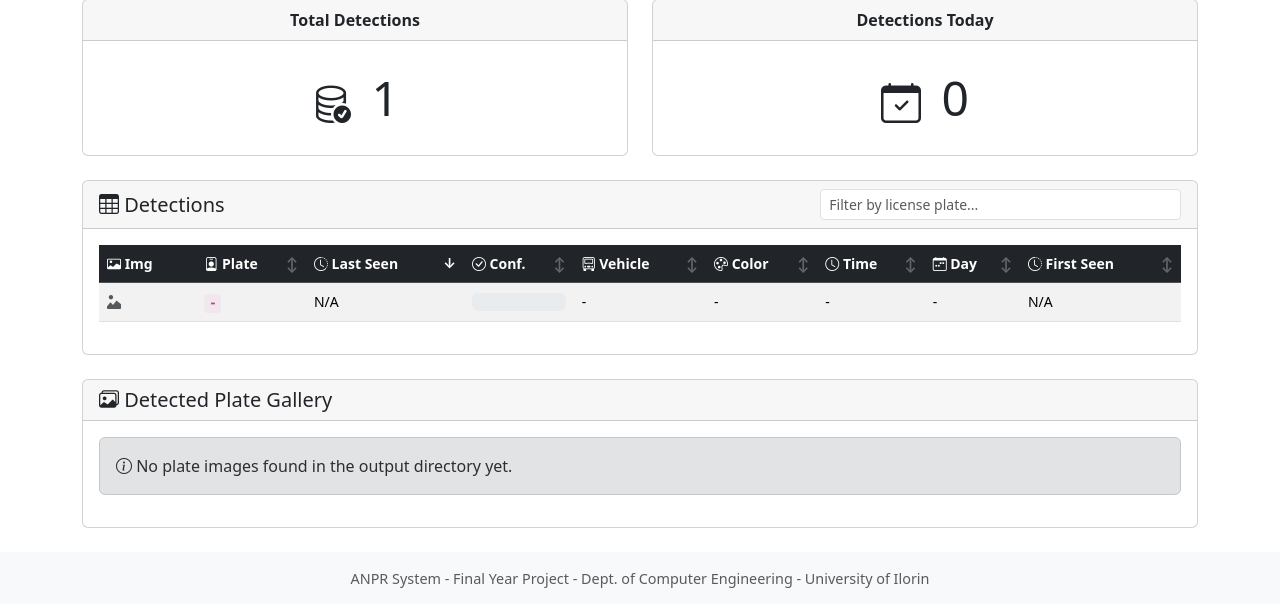
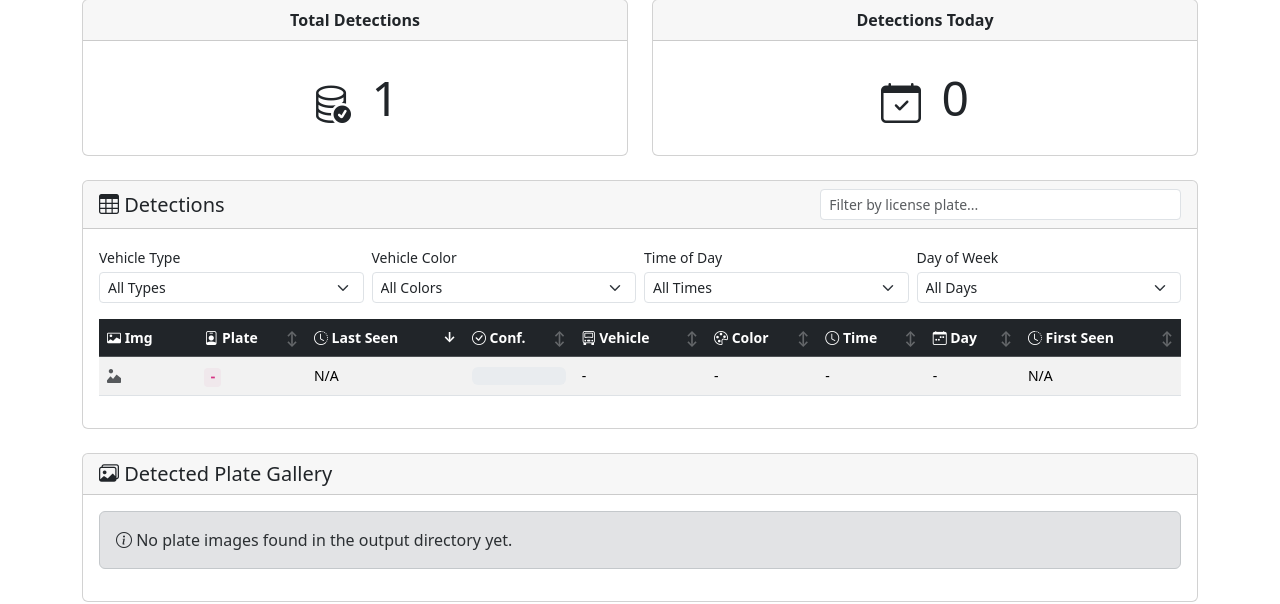
Before and after one commit to Abdulraqib20/anpr-system-development, a Flask app: page / in a window 1280 px wide. Shown: the part 243-847 px from the top of the page. Run offline with Flask 3, Linux system fonts and the light colour scheme; a database or web service that is not in the repository returns one stand-in record (values such as "Sample title"); data that the repository does not hold is empty; parts of the project's set-up code (start-up, migrations or seed data) failed here and were passed over; some libraries are stand-ins or nearby versions.

```diff
--- a/src/templates/index.html
+++ b/src/templates/index.html
@@ -104,6 +104,66 @@
         </div>
     </div>
     <div class="card-body">
+        {# --- Enhanced Filter Controls --- #}
+        <div class="row mb-3 gx-2 gy-2">
+            <div class="col-md-3">
+                <label for="filterVehicleType" class="form-label small mb-1">Vehicle Type</label>
+                <select id="filterVehicleType" class="form-select form-select-sm">
+                    <option value="">All Types</option>
+                    <option value="Car">Car</option>
+                    <option value="Truck">Truck</option>
+                    <option value="Motorcycle">Motorcycle</option>
+                    <option value="Bus">Bus</option>
+                    <option value="Van">Van</option>
+                    <option value="Unknown">Unknown</option>
+                    {# Add more common types if needed #}
+                </select>
+            </div>
+            <div class="col-md-3">
+                <label for="filterVehicleColor" class="form-label small mb-1">Vehicle Color</label>
+                <select id="filterVehicleColor" class="form-select form-select-sm">
+                    <option value="">All Colors</option>
+                    <option value="Black">Black</option>
+                    <option value="White">White</option>
+                    <option value="Grey">Grey</option>
+                    <option value="Silver">Silver</option>
+                    <option value="Red">Red</option>
+                    <option value="Blue">Blue</option>
+                    <option value="Green">Green</option>
+                    <option value="Yellow">Yellow</option>
+                    <option value="Brown">Brown</option>
+                    <option value="Beige">Beige</option>
+                    <option value="Orange">Orange</option>
+                     <option value="Purple">Purple</option>
+                    <option value="Unknown">Unknown</option>
+                </select>
+            </div>
+            <div class="col-md-3">
+                <label for="filterTimeOfDay" class="form-label small mb-1">Time of Day</label>
+                <select id="filterTimeOfDay" class="form-select form-select-sm">
+                    <option value="">All Times</option>
+                    <option value="Morning">Morning</option>
+                    <option value="Afternoon">Afternoon</option>
+                    <option value="Evening">Evening</option>
+                    <option value="Night">Night</option>
+                </select>
+            </div>
+            <div class="col-md-3">
+                <label for="filterDayOfWeek" class="form-label small mb-1">Day of Week</label>
+                <select id="filterDayOfWeek" class="form-select form-select-sm">
+                    <option value="">All Days</option>
+                    <option value="Monday">Monday</option>
+                    <option value="Tuesday">Tuesday</option>
+                    <option value="Wednesday">Wednesday</option>
+                    <option value="Thursday">Thursday</option>
+                    <option value="Friday">Friday</option>
+                    <option value="Saturday">Saturday</option>
+                    <option value="Sunday">Sunday</option>
+                </select>
+            </div>
+        </div>
+        {# --- End Enhanced Filter Controls --- #}
+
         {# Loading indicator #}
         <div id="loadingIndicator">
             <div class="spinner-border spinner-border-sm text-primary" role="status">
@@ -289,6 +349,10 @@
     const totalDetectionsStat = document.getElementById('totalDetectionsStat');
     const sortableHeaders = document.querySelectorAll('th.sortable');
     const paginationContainer = document.getElementById('paginationContainer');
+    const filterVehicleType = document.getElementById('filterVehicleType'); // New filter
+    const filterVehicleColor = document.getElementById('filterVehicleColor'); // New filter
+    const filterTimeOfDay = document.getElementById('filterTimeOfDay'); // New filter
+    const filterDayOfWeek = document.getElementById('filterDayOfWeek'); // New filter
 
     // --- Utility Functions ---\n
     function formatDate(isoString) {
@@ -495,14 +559,25 @@
         });
     }
 
-    // --- Event Handlers & Logic ---\n
+    // --- Event Handlers & Logic ---
+
     function applyFilterAndSort() {
+        // Get filter values
         const filterText = searchInput ? searchInput.value.toUpperCase().trim() : '';
+        const selectedType = filterVehicleType ? filterVehicleType.value : '';
+        const selectedColor = filterVehicleColor ? filterVehicleColor.value : '';
+        const selectedTime = filterTimeOfDay ? filterTimeOfDay.value : '';
+        const selectedDay = filterDayOfWeek ? filterDayOfWeek.value : '';
 
         // Filter
         filteredDetections = allDetections.filter(det => {
-            // Ensure det.license_plate exists and is a string before calling toUpperCase
-            return !filterText || (det.license_plate && typeof det.license_plate === 'string' && det.license_plate.toUpperCase().includes(filterText));
+            const plateMatch = !filterText || (det.license_plate && typeof det.license_plate === 'string' && det.license_plate.toUpperCase().includes(filterText));
+            const typeMatch = !selectedType || (det.vehicle_type && det.vehicle_type.toLowerCase() === selectedType.toLowerCase());
+            const colorMatch = !selectedColor || (det.vehicle_color && det.vehicle_color.toLowerCase() === selectedColor.toLowerCase());
+            const timeMatch = !selectedTime || (det.time_of_day && det.time_of_day.toLowerCase() === selectedTime.toLowerCase());
+            const dayMatch = !selectedDay || (det.day_of_week && det.day_of_week.toLowerCase() === selectedDay.toLowerCase());
+
+            return plateMatch && typeMatch && colorMatch && timeMatch && dayMatch;
         });
 
         // Sort
@@ -689,6 +764,13 @@
              });
         }
 
+        // Add change listeners for new filter dropdowns
+        [filterVehicleType, filterVehicleColor, filterTimeOfDay, filterDayOfWeek].forEach(selectElement => {
+            if (selectElement) {
+                selectElement.addEventListener('change', applyFilterAndSort);
+            }
+        });
+
         // Add sort listeners
         sortableHeaders.forEach(header => {
             header.addEventListener('click', function() {
```
